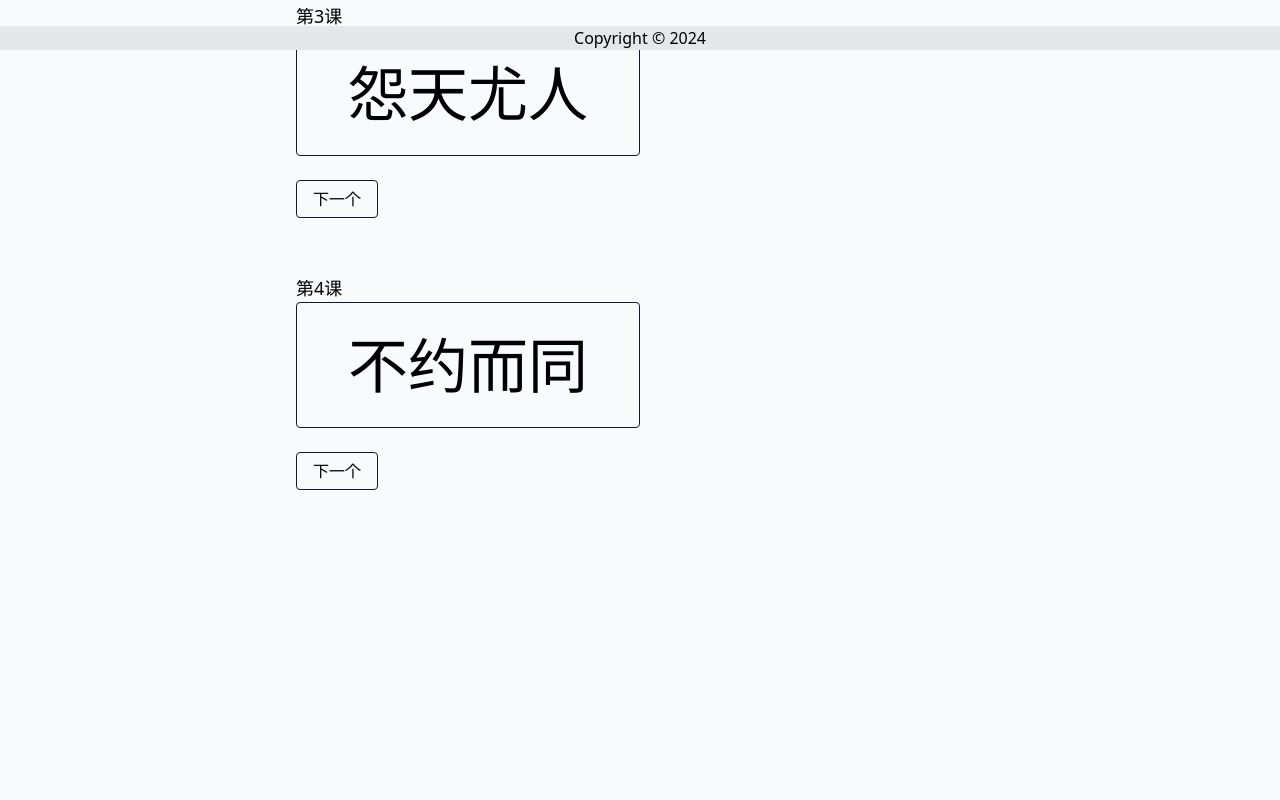
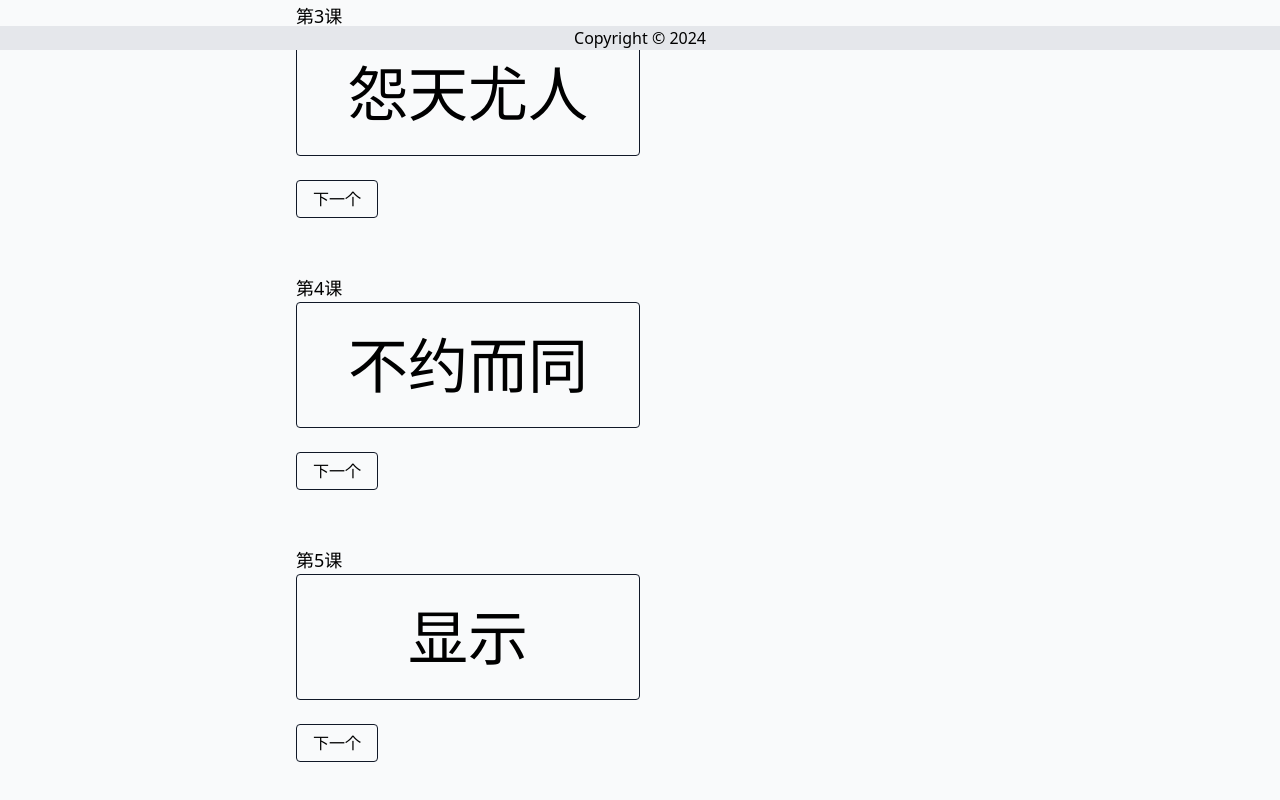
Before and after one commit to zhuganglie/nextsite, a Next.js app: page / in a window 1280 px wide. Shown: the part 750-1550 px from the top of the page. Before the commit the page ends 1328 px from the top, so only its background shows below. Built offline with nearby package versions, Linux system fonts and the light colour scheme.

Commit message:
add json file

```diff
--- a/app/page.tsx
+++ b/app/page.tsx
@@ -14,6 +14,7 @@ type FlashcardData = {
 
 const Home: React.FC = () => {
   const [flashcards, setFlashcards] = useState<FlashcardData[]>([
+    { cards: [], currentCard: 0 },
     { cards: [], currentCard: 0 },
     { cards: [], currentCard: 0 },
     { cards: [], currentCard: 0 },
@@ -40,6 +41,7 @@ const Home: React.FC = () => {
     fetchData('/flashcard2.json', 1);
     fetchData('/flashcard3.json', 2);
     fetchData('/flashcard4.json', 3);
+    fetchData('/flashcard5.json', 4);
   }, []);
 
   const nextCard = (index: number) => {
--- a/public/flashcard5.json
+++ b/public/flashcard5.json
@@ -0,0 +1,242 @@
+[
+    {
+        "front": "显示",
+        "back": {
+            "拼音": "xiǎn shì",
+            "词义": "to display, to show",
+            "用法": "这个屏幕可以显示多种颜色。"
+        }
+    },
+    {
+        "front": "透露",
+        "back": {
+            "拼音": "tòu lù",
+            "词义": "to reveal, to disclose",
+            "用法": "他并没有透露这次会议的具体内容。"
+        }
+    },
+    {
+        "front": "表达",
+        "back": {
+            "拼音": "biǎo dá",
+            "词义": "to express, to convey",
+            "用法": "他通过音乐来表达自己的感情。"
+        }
+    },
+    {
+        "front": "揭示",
+        "back": {
+            "拼音": "jiē shì",
+            "词义": "to reveal, to unveil",
+            "用法": "这项研究揭示了新的科学事实。"
+        }
+    },
+    {
+        "front": "一模一样",
+        "back": {
+            "拼音": "yī mú yī yàng",
+            "词义": "exactly alike, identical",
+            "用法": "这两个双胞胎看起来一模一样。"
+        }
+    },
+    {
+        "front": "截然不同",
+        "back": {
+            "拼音": "jié rán bù tóng",
+            "词义": "completely different, totally distinct",
+            "用法": "他们两个人的性格截然不同。"
+        }
+    },
+    {
+        "front": "大同小异",
+        "back": {
+            "拼音": "dà tóng xiǎo yì",
+            "词义": "largely similar but with minor differences",
+            "用法": "这两种方法大同小异。"
+        }
+    },
+    {
+        "front": "形同虚设",
+        "back": {
+            "拼音": "xíng tóng xū shè",
+            "词义": "in name only, nominally",
+            "用法": "这些规则形同虚设，没有人遵守。"
+        }
+    },
+    {
+        "front": "就算",
+        "back": {
+            "拼音": "jiù suàn",
+            "词义": "even if, granted that",
+            "用法": "就算下雨，我们也要去爬山。"
+        }
+    },
+    {
+        "front": "即使",
+        "back": {
+            "拼音": "jí shǐ",
+            "词义": "even if, even though",
+            "用法": "即使困难重重，我们也不会放弃。"
+        }
+    },
+    {
+        "front": "固然",
+        "back": {
+            "拼音": "gù rán",
+            "词义": "admittedly, it is true",
+            "用法": "固然有风险，但这次机会不容错过。"
+        }
+    },
+    {
+        "front": "尽管",
+        "back": {
+            "拼音": "jǐn guǎn",
+            "词义": "despite, although",
+            "用法": "尽管外面很冷，他还是决定出门跑步。"
+        }
+    },
+    {
+        "front": "品头论足",
+        "back": {
+            "拼音": "pǐn tóu lùn zú",
+            "词义": "to be overly critical, to find fault with everything",
+            "用法": "她总是品头论足，让人感到不舒服。"
+        }
+    },
+    {
+        "front": "津津乐道",
+        "back": {
+            "拼音": "jīn jīn lè dào",
+            "词义": "to talk about something with great interest",
+            "用法": "他对科学总是津津乐道。"
+        }
+    },
+    {
+        "front": "情有独钟",
+        "back": {
+            "拼音": "qíng yǒu dú zhōng",
+            "词义": "to have a special fondness for",
+            "用法": "他对音乐情有独钟。"
+        }
+    },
+    {
+        "front": "兴致勃勃",
+        "back": {
+            "拼音": "xìng zhì bó bó",
+            "词义": "in high spirits",
+            "用法": "孩子们兴致勃勃地去动物园。"
+        }
+    },
+    {
+        "front": "青睐",
+        "back": {
+            "拼音": "qīng lài",
+            "词义": "favor",
+            "用法": "这个新产品很受消费者青睐。"
+        }
+    },
+    {
+        "front": "忽视",
+        "back": {
+            "拼音": "hū shì",
+            "词义": "to neglect",
+            "用法": "我们不应该忽视环境保护。"
+        }
+    },
+    {
+        "front": "质疑",
+        "back": {
+            "拼音": "zhì yí",
+            "词义": "to question",
+            "用法": "专家们对这个理论提出了质疑。"
+        }
+    },
+    {
+        "front": "嘲笑",
+        "back": {
+            "拼音": "cháo xiào",
+            "词义": "to mock",
+            "用法": "他因为失败而被别人嘲笑。"
+        }
+    },
+    {
+        "front": "宽心",
+        "back": {
+            "拼音": "kuān xīn",
+            "词义": "to feel relieved",
+            "用法": "听到这个好消息，我们都宽心了。"
+        }
+    },
+    {
+        "front": "宽容",
+        "back": {
+            "拼音": "kuān róng",
+            "词义": "tolerant",
+            "用法": "他对别人的错误总是持宽容态度。"
+        }
+    },
+    {
+        "front": "计较",
+        "back": {
+            "拼音": "jì jiào",
+            "词义": "to haggle over; to fuss about",
+            "用法": "他总是为小事计较。"
+        }
+    },
+    {
+        "front": "计算",
+        "back": {
+            "拼音": "jì suàn",
+            "词义": "to calculate; to compute",
+            "用法": "他正在计算这个月的开销。"
+        }
+    },
+    {
+        "front": "完胜",
+        "back": {
+            "拼音": "wán shèng",
+            "词义": "complete victory; to win outright",
+            "用法": "他在比赛中完胜对手。"
+        }
+    },
+    {
+        "front": "战胜",
+        "back": {
+            "拼音": "zhàn shèng",
+            "词义": "to defeat; to overcome",
+            "用法": "我们必须战胜困难。"
+        }
+    },
+    {
+        "front": "悔恨",
+        "back": {
+            "拼音": "huǐ hèn",
+            "词义": "to regret; remorse",
+            "用法": "他对自己的错误深感悔恨。"
+        }
+    },
+    {
+        "front": "怨恨",
+        "back": {
+            "拼音": "yuàn hèn",
+            "词义": "to resent; bitterness",
+            "用法": "他对那次失败怀有怨恨。"
+        }
+    },
+    {
+        "front": "收到",
+        "back": {
+            "拼音": "shōu dào",
+            "词义": "to receive",
+            "用法": "我已经收到你的信了。"
+        }
+    },
+    {
+        "front": "收获",
+        "back": {
+            "拼音": "shōu huò",
+            "词义": "harvest; to reap",
+            "用法": "农民们正在忙着收获庄稼。"
+        }
+    }
+]
```
